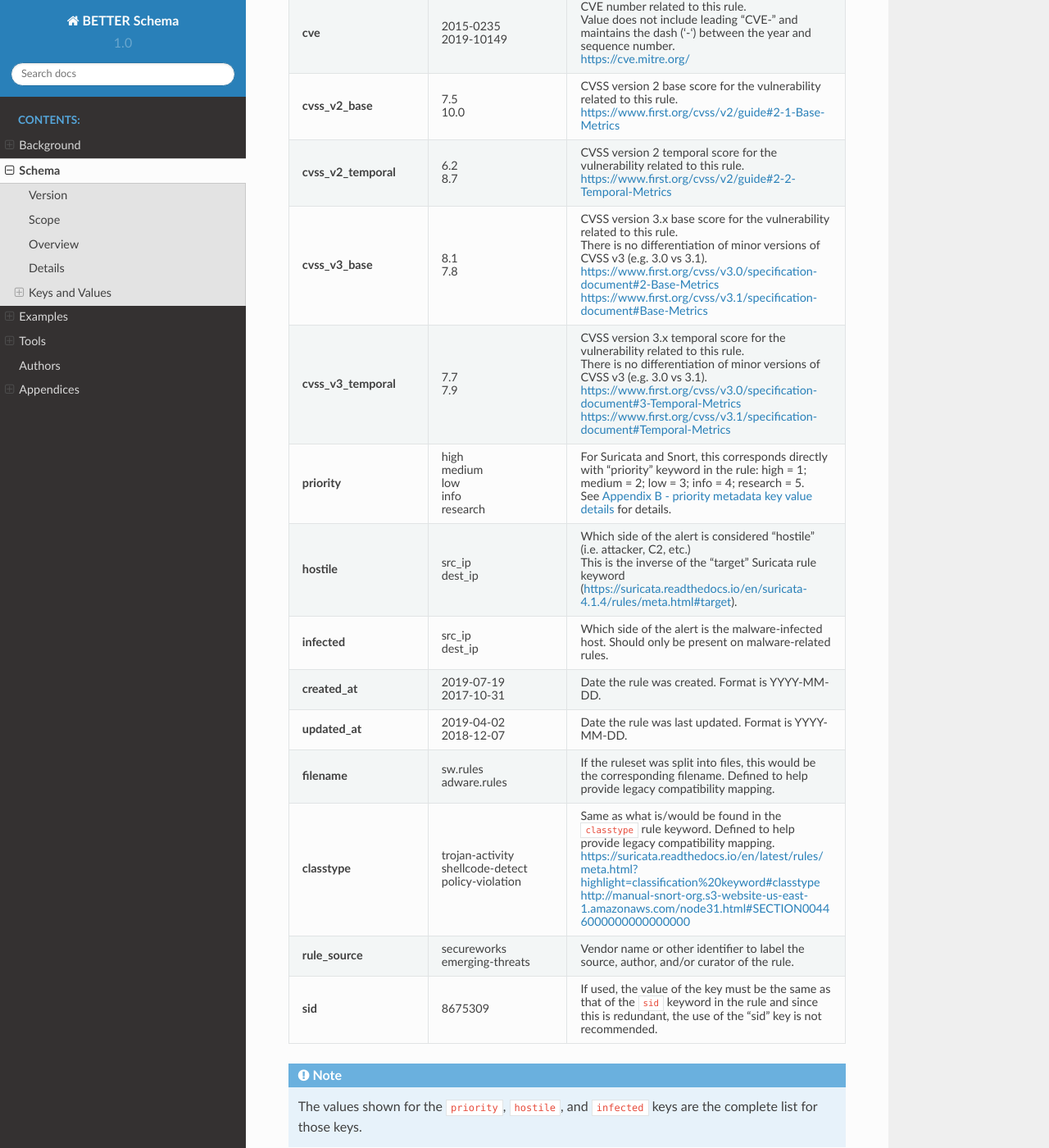
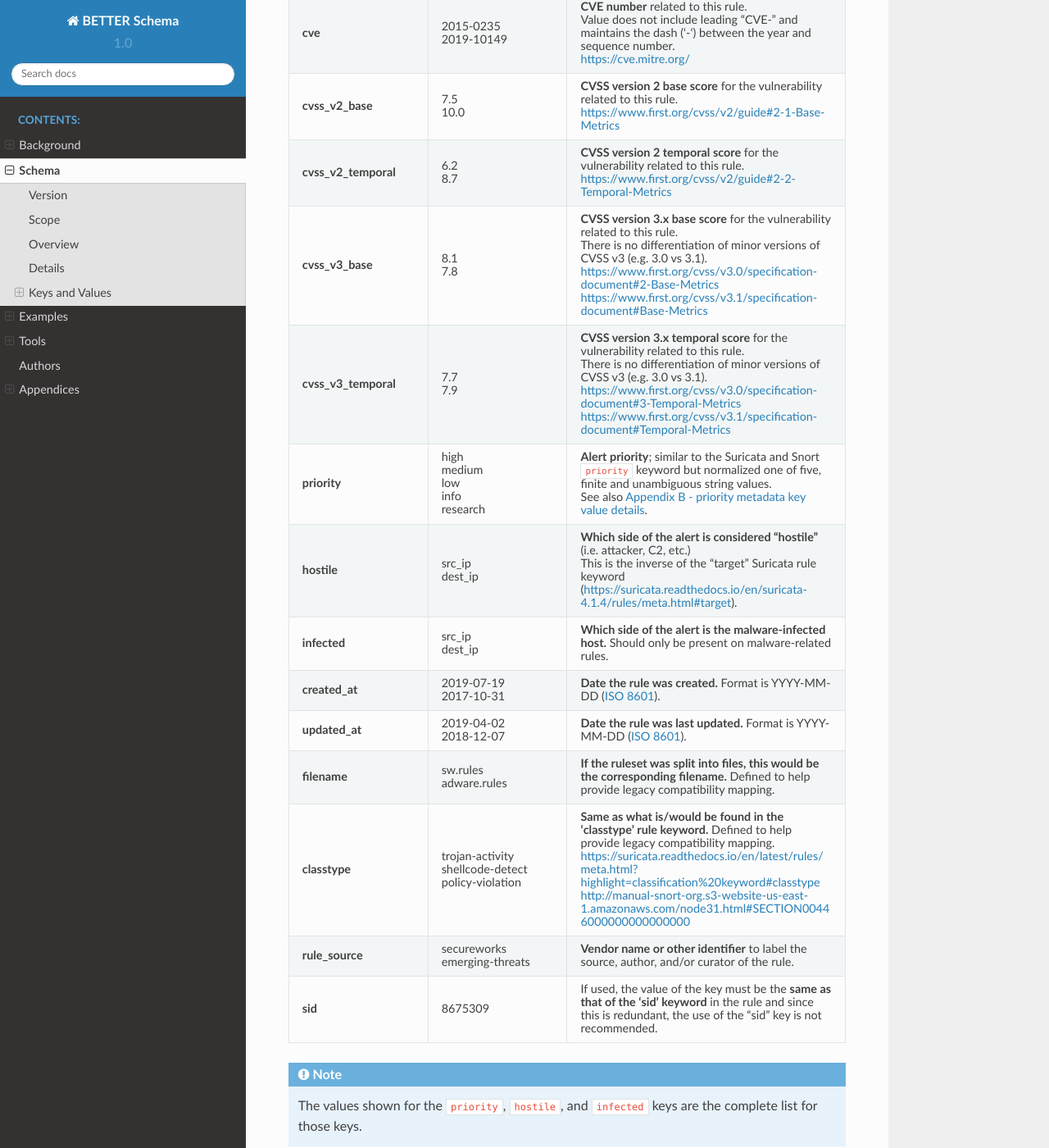
Before and after one commit to secureworks/BETTER, a Sphinx documentation site: the page built from docs/schema.rst, in a window 1280 px wide and 1400 px high, scrolled down 2930 px. Shown: the whole window at 82% size. Built offline with Sphinx 7.4.7 and the Read the Docs theme 2.0.0, drawn with Linux system fonts in a browser that asks for light colours; some of the changed text lies outside the part shown.

Commit message:
language cleanup/clarifications

```diff
--- a/docs/schema.rst
+++ b/docs/schema.rst
@@ -140,13 +140,13 @@ Defined keys
        udp
 
        vnc
-     - Protocol(s) the rule is attempting to inspect.
+     - **Protocol(s) the rule is attempting to inspect.**
 
        There is no distinction of type, function, layer, etc.
 
-       Since it is generally assumed in this context, Internet Protocol (IP) is not included unless it is specified in the rule (e.g. ``alert ip ...``)
+       Since it is generally assumed in this context, Internet Protocol (IP) is typically not included unless it is specified in the rule (e.g. ``alert ip ...``)
 
-       The protocol “tls” includes SSL; there should not be a bifurcation having SSL and TLS.
+       It is recommended that the protocol “TLS” include SSL and there not be a bifurcation having SSL and TLS.
    * - **attack_target**
      - http-server
 
@@ -165,13 +165,11 @@ Defined keys
        client
 
        server
-     - Defines what type asset is protected by this rule.
-       Typically in the format of ``<protocol>-server`` or ``<protocol>-client``,
-       with <protocol> not including layer 4 and below. One notable exception
-       is ``database-server``.
+     - **Defines what type asset is protected by this rule.**
 
-       ``tls`` includes SSL. Note that ``tls-server`` and ``http-server``
-       are distinct (same for ``tls-client`` and ``tls-server``).
+       Suggested values follow the format of ``<protocol>-server`` or ``<protocol>-client``,
+       with <protocol> not including layer 4 and below, and common deviations including
+       values like ``database-server``.
    * - **mitre_attack**
      - T1100
 
@@ -180,7 +178,7 @@ Defined keys
        T1018
 
        T1046
-     - MITRE ATT&CK Framework ID
+     - **MITRE ATT&CK Framework ID**
 
        `<https://attack.mitre.org/>`__
    * - **capec_id**
@@ -189,7 +187,7 @@ Defined keys
        210
 
        255
-     - CAPEC ID number related to this rule.
+     - **CAPEC ID number** related to this rule.
 
        Only the integer value is used for key value.
 
@@ -200,7 +198,7 @@ Defined keys
        506
 
        119
-     - CWE ID number related to this rule.
+     - **CWE ID number** related to this rule.
 
        Only the integer value is used for key value.
 
@@ -213,8 +211,8 @@ Defined keys
        pre-infection
 
        download-attempt
-     - If a rule detects on malware traffic, it should have a ``malware``
-       key (it may also have a malware related ``cwe_id`` and/or ``capec_id`` key).
+     - **If a rule detects on malware traffic**, it should have a ``malware`` key
+       (it may also have a malware related ``cwe_id`` and/or ``capec_id`` key).
 
        This is not designed to label specific malware or malware families, but
        to identify the rule as malware related and communicate broad malware
@@ -223,7 +221,7 @@ Defined keys
      - 2015-0235
 
        2019-10149
-     - CVE number related to this rule.
+     - **CVE number** related to this rule.
 
        Value does not include leading “CVE-” and maintains the dash (‘-‘) between the year and sequence number.
 
@@ -232,21 +230,21 @@ Defined keys
      - 7.5
 
        10.0
-     - CVSS version 2 base score for the vulnerability related to this rule.
+     - **CVSS version 2 base score** for the vulnerability related to this rule.
 
        `<https://www.first.org/cvss/v2/guide#2-1-Base-Metrics>`__
    * - **cvss_v2_temporal**
      - 6.2
 
        8.7
-     - CVSS version 2 temporal score for the vulnerability related to this rule.
+     - **CVSS version 2 temporal score** for the vulnerability related to this rule.
 
        `<https://www.first.org/cvss/v2/guide#2-2-Temporal-Metrics>`__
    * - **cvss_v3_base**
      - 8.1
 
        7.8
-     - CVSS version 3.x base score for the vulnerability related to this rule.
+     - **CVSS version 3.x base score** for the vulnerability related to this rule.
 
        There is no differentiation of minor versions of CVSS v3 (e.g. 3.0 vs 3.1).
 
@@ -257,7 +255,7 @@ Defined keys
      - 7.7
 
        7.9
-     - CVSS version 3.x temporal score for the vulnerability related to this rule.
+     - **CVSS version 3.x temporal score** for the vulnerability related to this rule.
 
        There is no differentiation of minor versions of CVSS v3 (e.g. 3.0 vs 3.1).
 
@@ -274,14 +272,15 @@ Defined keys
        info
 
        research
-     - For Suricata and Snort, this corresponds directly with “priority” keyword in the rule: high = 1; medium = 2; low = 3; info = 4; research = 5.
+     - **Alert priority**; similar to the Suricata and Snort ``priority`` keyword but normalized
+       one of five, finite and unambiguous string values.
 
-       See :ref:`appendixb` for details.
+       See also :ref:`appendixb`.
    * - **hostile**
      - src_ip
 
        dest_ip
-     - Which side of the alert is considered “hostile” (i.e. attacker, C2, etc.)
+     - **Which side of the alert is considered “hostile”** (i.e. attacker, C2, etc.)
 
        This is the inverse of the “target” Suricata rule
        keyword (`<https://suricata.readthedocs.io/en/suricata-4.1.4/rules/meta.html#target>`__).
@@ -289,22 +288,24 @@ Defined keys
      - src_ip
 
        dest_ip
-     - Which side of the alert is the malware-infected host. Should only be present on malware-related rules.
+     - **Which side of the alert is the malware-infected host.** Should only be present on malware-related rules.
    * - **created_at**
      - 2019-07-19
 
        2017-10-31
-     - Date the rule was created. Format is YYYY-MM-DD.
+     - **Date the rule was created.** Format is YYYY-MM-DD
+       (`ISO 8601 <https://www.iso.org/iso-8601-date-and-time-format.html>`__).
    * - **updated_at**
      - 2019-04-02
 
        2018-12-07
-     - Date the rule was last updated. Format is YYYY-MM-DD.
+     - **Date the rule was last updated.** Format is YYYY-MM-DD
+       (`ISO 8601 <https://www.iso.org/iso-8601-date-and-time-format.html>`__).
    * - **filename**
      - sw.rules
 
        adware.rules
-     - If the ruleset was split into files, this would be the corresponding filename.
+     - **If the ruleset was split into files, this would be the corresponding filename.**
        Defined to help provide legacy compatibility mapping.
    * - **classtype**
      - trojan-activity
@@ -312,7 +313,7 @@ Defined keys
        shellcode-detect
 
        policy-violation
-     - Same as what is/would be found in the ``classtype`` rule keyword. Defined to help provide legacy compatibility mapping.
+     - **Same as what is/would be found in the 'classtype' rule keyword.** Defined to help provide legacy compatibility mapping.
 
        `<https://suricata.readthedocs.io/en/latest/rules/meta.html?highlight=classification%20keyword#classtype>`__
 
@@ -321,10 +322,10 @@ Defined keys
      - secureworks
 
        emerging-threats
-     - Vendor name or other identifier to label the source, author, and/or curator of the rule.
+     - **Vendor name or other identifier** to label the source, author, and/or curator of the rule.
    * - **sid**
      - 8675309
-     - If used, the value of the key must be the same as that of the ``sid`` keyword in the
+     - If used, the value of the key must be the **same as that of the 'sid' keyword** in the
        rule and since this is redundant, the use of the “sid” key is not recommended.
 
 .. note::
```
